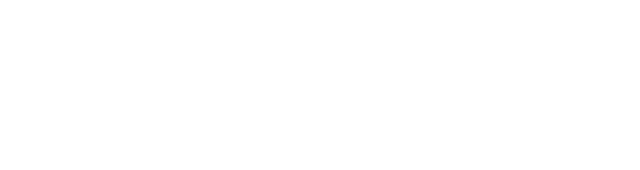
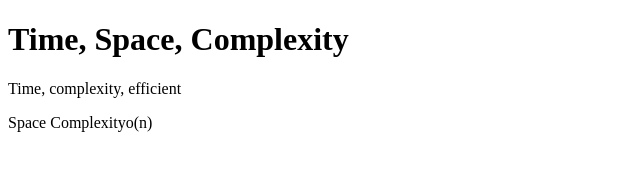
Before and after one commit to acciojob/time-and-space-complexity-mukesh-2414, a website: page main.html in a window 1280 px wide. Shown: the whole page, without its empty margins (0-640 px from the left). Drawn offline with Linux system fonts and the light colour scheme.

Commit message:
created a submission

```diff
--- a/main.html
+++ b/main.html
@@ -8,6 +8,9 @@
 
 <body>
 	<!-- the entire body must be written by student -->
+	<h1>Time, Space, Complexity</h1>
+	<p>Time, complexity, efficient</p>
+	<p><bold>Space Complexity</bold>o(n)</p>
     <script type="text/javascript" src="./script.js">
 </script>
 
```
